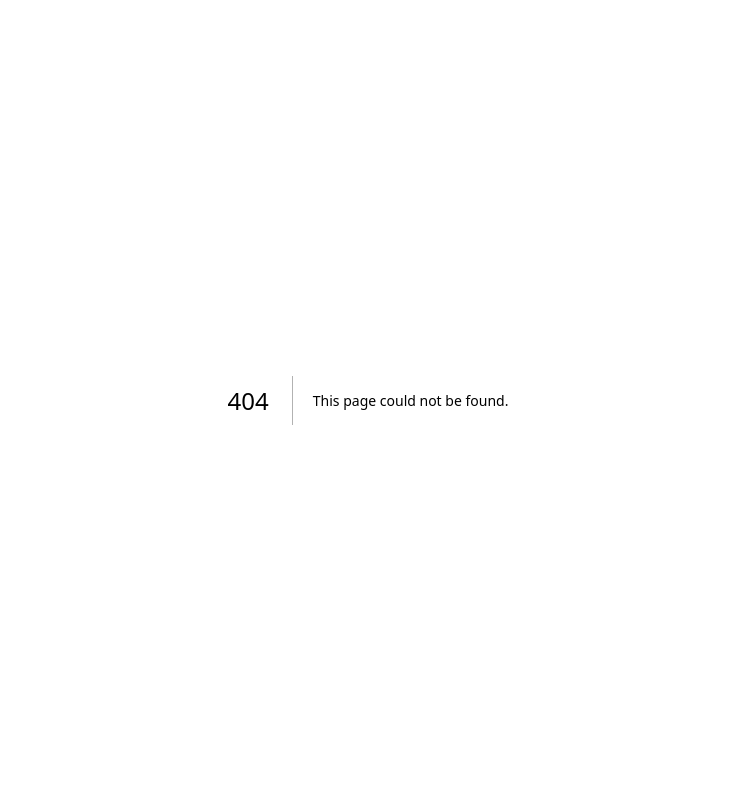
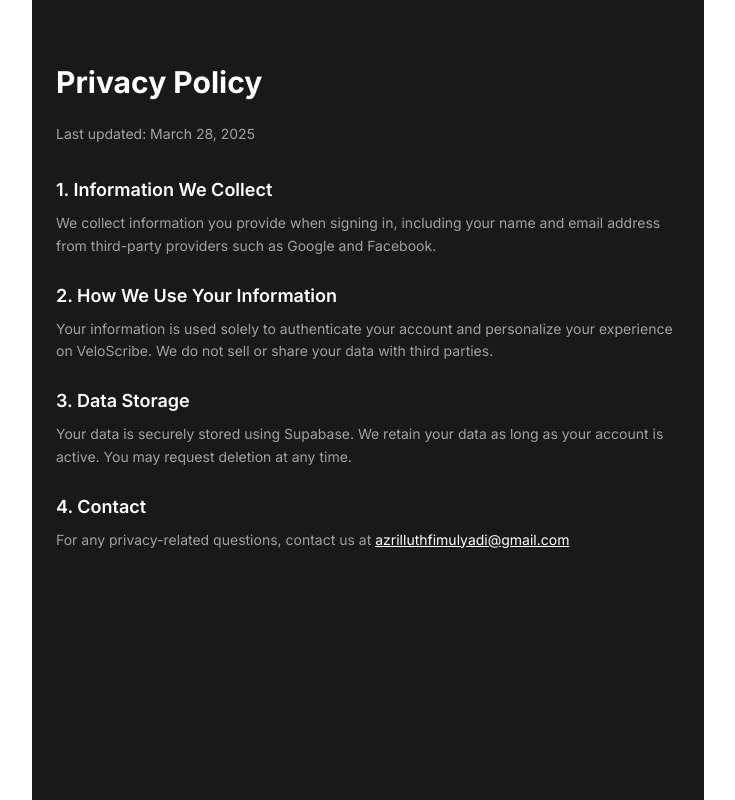
Before and after one commit to arnoriel/veloscribe, a Next.js app: page /privacy in a window 1280 px wide. Before the commit this address had no page. Shown: the whole page, without its empty margins (272-1007 px from the left). Built offline with nearby package versions, Linux system fonts and the light colour scheme.

Commit message:
add privacy policy and data deletions

```diff
--- a/app/actions/auth.ts
+++ b/app/actions/auth.ts
@@ -5,14 +5,30 @@ import { redirect } from 'next/navigation'
 
 export async function signInWithGoogle() {
   const supabase = await createClient()
-
   const { data, error } = await supabase.auth.signInWithOAuth({
     provider: 'google',
-    options: {
-      redirectTo: `${process.env.NEXT_PUBLIC_SITE_URL}/auth/callback`,
-    },
+    options: { redirectTo: `${process.env.NEXT_PUBLIC_SITE_URL}/auth/callback` },
   })
+  if (error) throw error
+  if (data.url) redirect(data.url)
+}
 
+export async function signInWithFacebook() {
+  const supabase = await createClient()
+  const { data, error } = await supabase.auth.signInWithOAuth({
+    provider: 'facebook',
+    options: { redirectTo: `${process.env.NEXT_PUBLIC_SITE_URL}/auth/callback` },
+  })
+  if (error) throw error
+  if (data.url) redirect(data.url)
+}
+
+export async function signInWithApple() {
+  const supabase = await createClient()
+  const { data, error } = await supabase.auth.signInWithOAuth({
+    provider: 'apple',
+    options: { redirectTo: `${process.env.NEXT_PUBLIC_SITE_URL}/auth/callback` },
+  })
   if (error) throw error
   if (data.url) redirect(data.url)
 }
--- /dev/null
+++ b/app/data-deletion/page.tsx
@@ -0,0 +1,29 @@
+export default function DataDeletionPage() {
+  return (
+    <div className="min-h-screen bg-[#191919] text-white px-6 py-16 max-w-2xl mx-auto">
+      <h1 className="text-3xl font-bold mb-6">Data Deletion Instructions</h1>
+      <p className="text-neutral-400 text-sm mb-8">Last updated: March 28, 2025</p>
+
+      <section className="mb-6">
+        <h2 className="text-lg font-semibold mb-2">How to Delete Your Data</h2>
+        <p className="text-neutral-400 text-sm leading-relaxed mb-4">
+          If you signed in to VeloScribe using Facebook and would like to delete your data,
+          you can do so by following these steps:
+        </p>
+        <ol className="list-decimal list-inside text-neutral-400 text-sm space-y-2">
+          <li>Send an email to <a href="mailto:azrilluthfimulyadi@gmail.com" className="text-white underline">azrilluthfimulyadi@gmail.com</a> with the subject <strong className="text-white">"Data Deletion Request"</strong></li>
+          <li>Include the email address associated with your VeloScribe account</li>
+          <li>We will process your request within 30 days and confirm via email</li>
+        </ol>
+      </section>
+
+      <section className="mb-6">
+        <h2 className="text-lg font-semibold mb-2">What Gets Deleted</h2>
+        <p className="text-neutral-400 text-sm leading-relaxed">
+          Upon request, we will permanently delete your account, profile information, and all
+          associated data from our systems.
+        </p>
+      </section>
+    </div>
+  )
+}
--- a/app/login/page.tsx
+++ b/app/login/page.tsx
@@ -1,7 +1,7 @@
 'use client'
 
 import { useState } from 'react'
-import { signInWithGoogle } from '@/app/actions/auth'
+import { signInWithGoogle, signInWithFacebook, signInWithApple } from '@/app/actions/auth'
 import { Button } from '@/components/ui/button'
 import { useRouter } from 'next/navigation'
 
@@ -13,11 +13,9 @@ export default function LoginPage() {
   const [loading, setLoading] = useState(false)
   const [error, setError] = useState('')
 
-  // Login state
   const [loginEmail, setLoginEmail] = useState('')
   const [loginPassword, setLoginPassword] = useState('')
 
-  // Register state
   const [regName, setRegName] = useState('')
   const [regEmail, setRegEmail] = useState('')
   const [regPassword, setRegPassword] = useState('')
@@ -27,33 +25,21 @@ export default function LoginPage() {
     e.preventDefault()
     setLoading(true)
     setError('')
-
     try {
       const res = await fetch(`${API_URL}/api/auth/login`, {
         method: 'POST',
         headers: { 'Content-Type': 'application/json' },
         body: JSON.stringify({ email: loginEmail, password: loginPassword }),
       })
+      const data = await res.json()
+      if (!res.ok) { setError(data.error || 'Login failed'); return }
 
-      const data = await res.json()
-
-      if (!res.ok) {
-        setError(data.error || 'Login failed')
-        return
-      }
-
-      // Simpan token ke localStorage (atau bisa pakai cookie via server action)
-      localStorage.setItem('access_token', data.access_token)
-      localStorage.setItem('refresh_token', data.refresh_token)
-
-      // Set session ke Supabase client supaya middleware Next.js bisa baca
       const { createClient } = await import('@/lib/supabase/client')
       const supabase = createClient()
       await supabase.auth.setSession({
         access_token: data.access_token,
         refresh_token: data.refresh_token,
       })
-
       router.push('/dashboard')
     } catch {
       setError('Network error. Please try again.')
@@ -66,21 +52,14 @@ export default function LoginPage() {
     e.preventDefault()
     setLoading(true)
     setError('')
-
     try {
       const res = await fetch(`${API_URL}/api/auth/register`, {
         method: 'POST',
         headers: { 'Content-Type': 'application/json' },
         body: JSON.stringify({ name: regName, email: regEmail, password: regPassword }),
       })
-
       const data = await res.json()
-
-      if (!res.ok) {
-        setError(data.error || 'Registration failed')
-        return
-      }
-
+      if (!res.ok) { setError(data.error || 'Registration failed'); return }
       setRegSuccess(true)
     } catch {
       setError('Network error. Please try again.')
@@ -91,14 +70,17 @@ export default function LoginPage() {
 
   return (
     <div className="min-h-screen bg-[#191919] flex items-center justify-center">
-      <div className="bg-[#202020] border border-white/10 rounded-2xl p-10 flex flex-col items-center gap-6 w-full max-w-sm">
+      <div className="bg-[#202020] border border-white/10 rounded-2xl p-10 flex flex-col items-center gap-5 w-full max-w-sm">
+
         {/* Header */}
         <div className="text-center">
           <h1 className="text-2xl font-bold text-white">VeloScribe</h1>
           <p className="text-sm text-neutral-400 mt-1">Your AI-powered workspace</p>
         </div>
 
-        {/* Google Button */}
+        {/* OAuth Buttons */}
+        <div className="flex flex-col gap-2 w-full">
+          {/* Google */}
           <form action={signInWithGoogle} className="w-full">
             <Button type="submit" variant="outline" className="w-full gap-2 bg-white text-black hover:bg-neutral-100">
               <svg className="w-4 h-4" viewBox="0 0 24 24">
@@ -110,6 +92,27 @@ export default function LoginPage() {
               Continue with Google
             </Button>
           </form>
+
+          {/* Facebook */}
+          <form action={signInWithFacebook} className="w-full">
+            <Button type="submit" variant="outline" className="w-full gap-2 bg-[#1877F2] text-white border-[#1877F2] hover:bg-[#166FE5] hover:border-[#166FE5]">
+              <svg className="w-4 h-4" viewBox="0 0 24 24" fill="white">
+                <path d="M24 12.073c0-6.627-5.373-12-12-12s-12 5.373-12 12c0 5.99 4.388 10.954 10.125 11.854v-8.385H7.078v-3.47h3.047V9.43c0-3.007 1.792-4.669 4.533-4.669 1.312 0 2.686.235 2.686.235v2.953H15.83c-1.491 0-1.956.925-1.956 1.874v2.25h3.328l-.532 3.47h-2.796v8.385C19.612 23.027 24 18.062 24 12.073z"/>
+              </svg>
+              Continue with Facebook
+            </Button>
+          </form>
+
+          {/* Apple */}
+          <form action={signInWithApple} className="w-full">
+            <Button type="submit" variant="outline" className="w-full gap-2 bg-black text-white border-white/20 hover:bg-neutral-900">
+              <svg className="w-4 h-4" viewBox="0 0 24 24" fill="white">
+                <path d="M12.152 6.896c-.948 0-2.415-1.078-3.96-1.04-2.04.027-3.91 1.183-4.961 3.014-2.117 3.675-.54 9.103 1.519 12.09 1.013 1.454 2.208 3.09 3.792 3.039 1.52-.065 2.09-.987 3.935-.987 1.831 0 2.35.987 3.96.948 1.637-.026 2.676-1.48 3.676-2.948 1.156-1.688 1.636-3.325 1.662-3.415-.039-.013-3.182-1.221-3.22-4.857-.026-3.04 2.48-4.494 2.597-4.559-1.429-2.09-3.623-2.324-4.39-2.376-2-.156-3.675 1.09-4.61 1.09zM15.53 3.83c.843-1.012 1.4-2.427 1.245-3.83-1.207.052-2.662.805-3.532 1.818-.78.896-1.454 2.338-1.273 3.714 1.338.104 2.715-.688 3.559-1.701"/>
+              </svg>
+              Continue with Apple
+            </Button>
+          </form>
+        </div>
 
         {/* Divider */}
         <div className="flex items-center gap-3 w-full">
@@ -133,27 +136,19 @@ export default function LoginPage() {
         </div>
 
         {/* Error */}
-        {error && (
-          <p className="text-sm text-red-400 text-center w-full">{error}</p>
-        )}
+        {error && <p className="text-sm text-red-400 text-center w-full">{error}</p>}
 
         {/* Login Form */}
         {tab === 'login' && (
           <form onSubmit={handleLogin} className="w-full flex flex-col gap-3">
             <input
-              type="email"
-              placeholder="Email"
-              value={loginEmail}
-              onChange={e => setLoginEmail(e.target.value)}
-              required
+              type="email" placeholder="Email" value={loginEmail}
+              onChange={e => setLoginEmail(e.target.value)} required
               className="w-full bg-[#191919] border border-white/10 rounded-lg px-3 py-2 text-sm text-white placeholder:text-neutral-500 focus:outline-none focus:border-white/30"
             />
             <input
-              type="password"
-              placeholder="Password"
-              value={loginPassword}
-              onChange={e => setLoginPassword(e.target.value)}
-              required
+              type="password" placeholder="Password" value={loginPassword}
+              onChange={e => setLoginPassword(e.target.value)} required
               className="w-full bg-[#191919] border border-white/10 rounded-lg px-3 py-2 text-sm text-white placeholder:text-neutral-500 focus:outline-none focus:border-white/30"
             />
             <Button type="submit" disabled={loading} className="w-full bg-white text-black hover:bg-neutral-100 mt-1">
@@ -172,28 +167,18 @@ export default function LoginPage() {
           ) : (
             <form onSubmit={handleRegister} className="w-full flex flex-col gap-3">
               <input
-                type="text"
-                placeholder="Full Name"
-                value={regName}
-                onChange={e => setRegName(e.target.value)}
-                required
+                type="text" placeholder="Full Name" value={regName}
+                onChange={e => setRegName(e.target.value)} required
                 className="w-full bg-[#191919] border border-white/10 rounded-lg px-3 py-2 text-sm text-white placeholder:text-neutral-500 focus:outline-none focus:border-white/30"
               />
               <input
-                type="email"
-                placeholder="Email"
-                value={regEmail}
-                onChange={e => setRegEmail(e.target.value)}
-                required
+                type="email" placeholder="Email" value={regEmail}
+                onChange={e => setRegEmail(e.target.value)} required
                 className="w-full bg-[#191919] border border-white/10 rounded-lg px-3 py-2 text-sm text-white placeholder:text-neutral-500 focus:outline-none focus:border-white/30"
               />
               <input
-                type="password"
-                placeholder="Password (min 8 characters)"
-                value={regPassword}
-                onChange={e => setRegPassword(e.target.value)}
-                required
-                minLength={8}
+                type="password" placeholder="Password (min 8 characters)" value={regPassword}
+                onChange={e => setRegPassword(e.target.value)} required minLength={8}
                 className="w-full bg-[#191919] border border-white/10 rounded-lg px-3 py-2 text-sm text-white placeholder:text-neutral-500 focus:outline-none focus:border-white/30"
               />
               <Button type="submit" disabled={loading} className="w-full bg-white text-black hover:bg-neutral-100 mt-1">
--- /dev/null
+++ b/app/privacy/page.tsx
@@ -0,0 +1,42 @@
+export default function PrivacyPage() {
+  return (
+    <div className="min-h-screen bg-[#191919] text-white px-6 py-16 max-w-2xl mx-auto">
+      <h1 className="text-3xl font-bold mb-6">Privacy Policy</h1>
+      <p className="text-neutral-400 text-sm mb-8">Last updated: March 28, 2025</p>
+
+      <section className="mb-6">
+        <h2 className="text-lg font-semibold mb-2">1. Information We Collect</h2>
+        <p className="text-neutral-400 text-sm leading-relaxed">
+          We collect information you provide when signing in, including your name and email address
+          from third-party providers such as Google and Facebook.
+        </p>
+      </section>
+
+      <section className="mb-6">
+        <h2 className="text-lg font-semibold mb-2">2. How We Use Your Information</h2>
+        <p className="text-neutral-400 text-sm leading-relaxed">
+          Your information is used solely to authenticate your account and personalize your experience
+          on VeloScribe. We do not sell or share your data with third parties.
+        </p>
+      </section>
+
+      <section className="mb-6">
+        <h2 className="text-lg font-semibold mb-2">3. Data Storage</h2>
+        <p className="text-neutral-400 text-sm leading-relaxed">
+          Your data is securely stored using Supabase. We retain your data as long as your account
+          is active. You may request deletion at any time.
+        </p>
+      </section>
+
+      <section className="mb-6">
+        <h2 className="text-lg font-semibold mb-2">4. Contact</h2>
+        <p className="text-neutral-400 text-sm leading-relaxed">
+          For any privacy-related questions, contact us at{' '}
+          <a href="mailto:azrilluthfimulyadi@gmail.com" className="text-white underline">
+            azrilluthfimulyadi@gmail.com
+          </a>
+        </p>
+      </section>
+    </div>
+  )
+}
```
Lines whose indentation alone changed are shown as unchanged.
